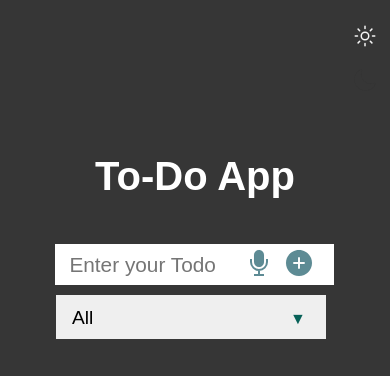
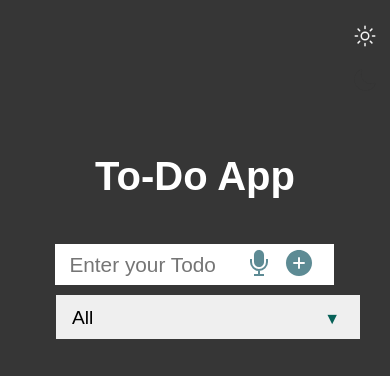
Before and after one commit to obere4u/To-do-list, a plain HTML site: page index.html in a window 390 px wide. Drawn offline with nearby package versions, Linux system fonts and the light colour scheme; a web font is replaced by a local one.

Commit message:
Edited .filter-todo_select

```diff
--- a/styles.css
+++ b/styles.css
@@ -139,7 +139,10 @@ header h1{
 
 @media (max-width: 559px) {
   .filter-todos_select select {
-    width: 97%;
+    width: 99%;
+  }
+  .filter-todos_select {
+    width: 99%;
   }
 }
 
```
